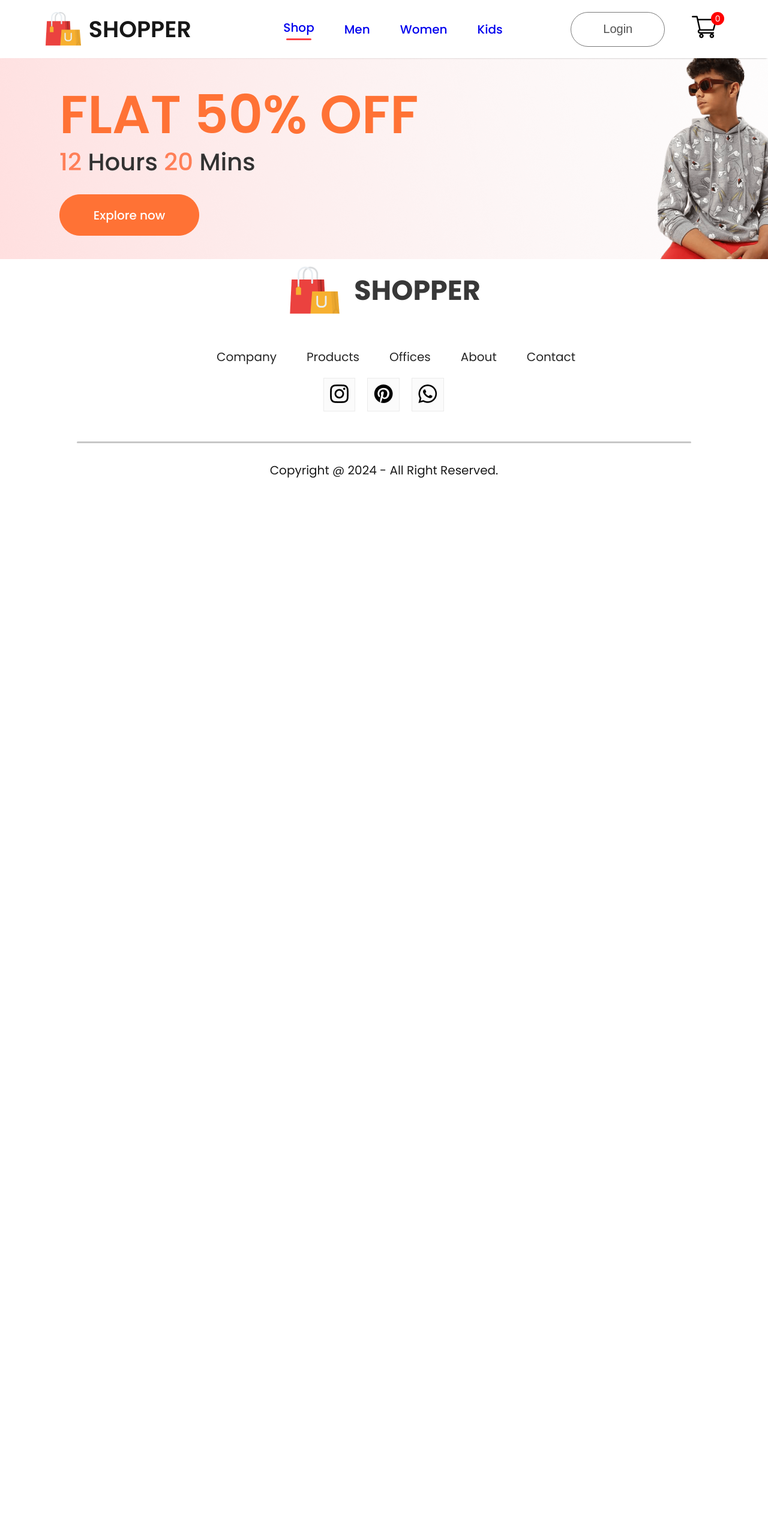
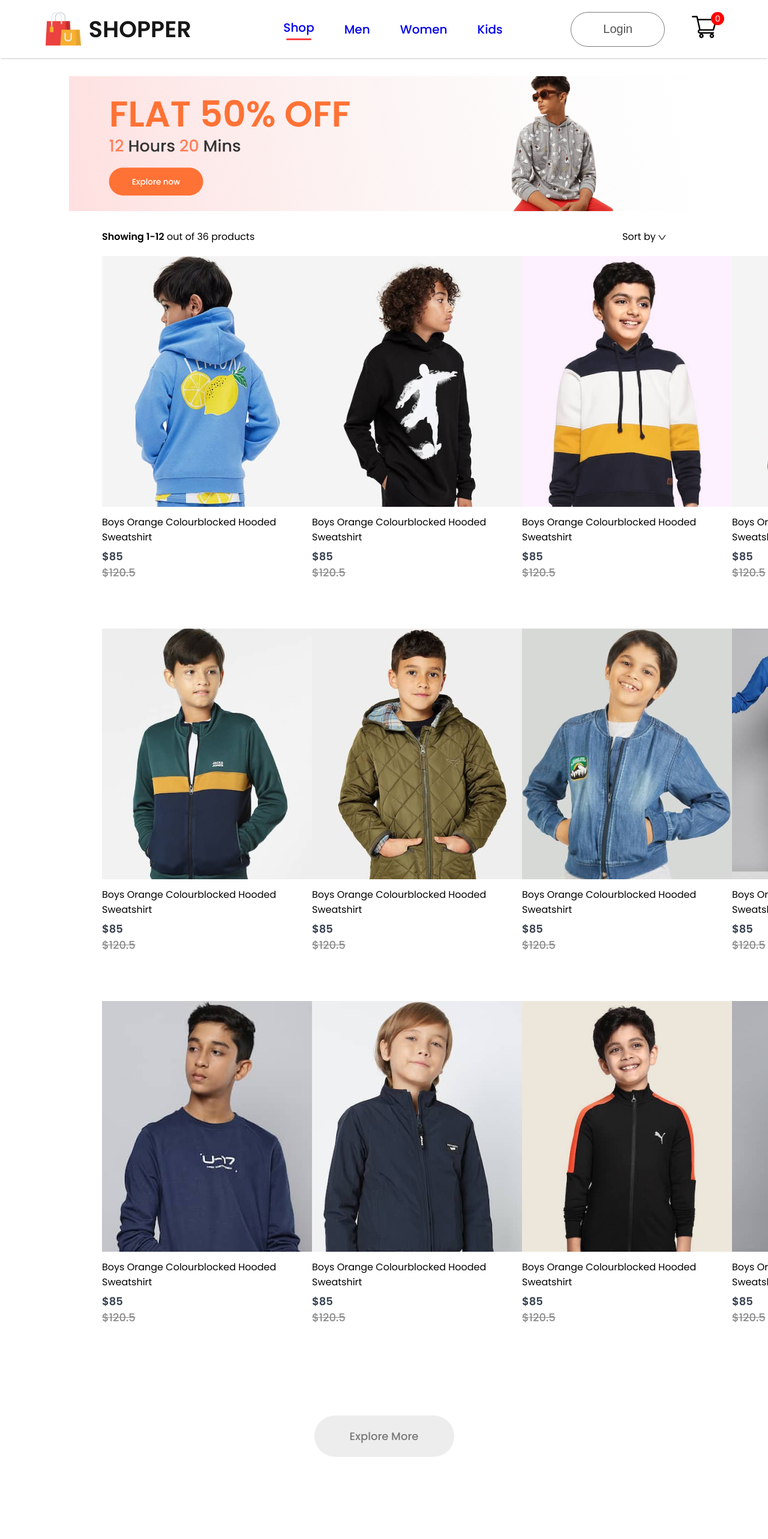
Before and after one commit to roshanlimbu/Home_Harmony, a React (Create React App) app in the folder frontend/: page /kids in a window 1280 px wide. Shown: the top 2566 px of the page at 60% size. Before the commit the page ends 829 px from the top, so only its background shows below. Built offline with nearby package versions, Linux system fonts and the light colour scheme.

Commit message:
addition in product category

```diff
--- a/frontend/src/Pages/ShopCategory.jsx
+++ b/frontend/src/Pages/ShopCategory.jsx
@@ -1,12 +1,33 @@
 import React, { useContext } from 'react'
 import './CSS/ShopCategoty.css'
 import { ShopContext } from '../Context/ShopContext'
+import dropdown_icon from '../Components/Assets/dropdown_icon.png'
+import Item from '../Components/Item/Item'
 
 const ShopCategory = (props) => {
   const { all_product } = useContext(ShopContext);
   return (
     <div className="shop-category">
-      <img src={props.banner} alt="" />
+      <img className="shopcategory-banner" src={props.banner} alt="" />
+      <div className="shopcategory-indexSort">
+        <p>
+          <span>Showing 1-12</span> out of 36 products
+        </p>
+        <div className="shopcatagory-sort">
+          Sort by <img src={dropdown_icon} alt="" />
+        </div>
+      </div>
+      <div className="shopcategory-products">
+        {all_product.map((item, i) => {
+          if (props.category === item.category) {
+            return <Item key={i} id={item.id} name={item.name} image={item.image} new_price={item.new_price} old_price={item.old_price} />
+          }
+        })}
+      </div>
+      <div className="shopcategory-loadmore">
+        Explore More</div>
+
+
 
 
     </div>
```
